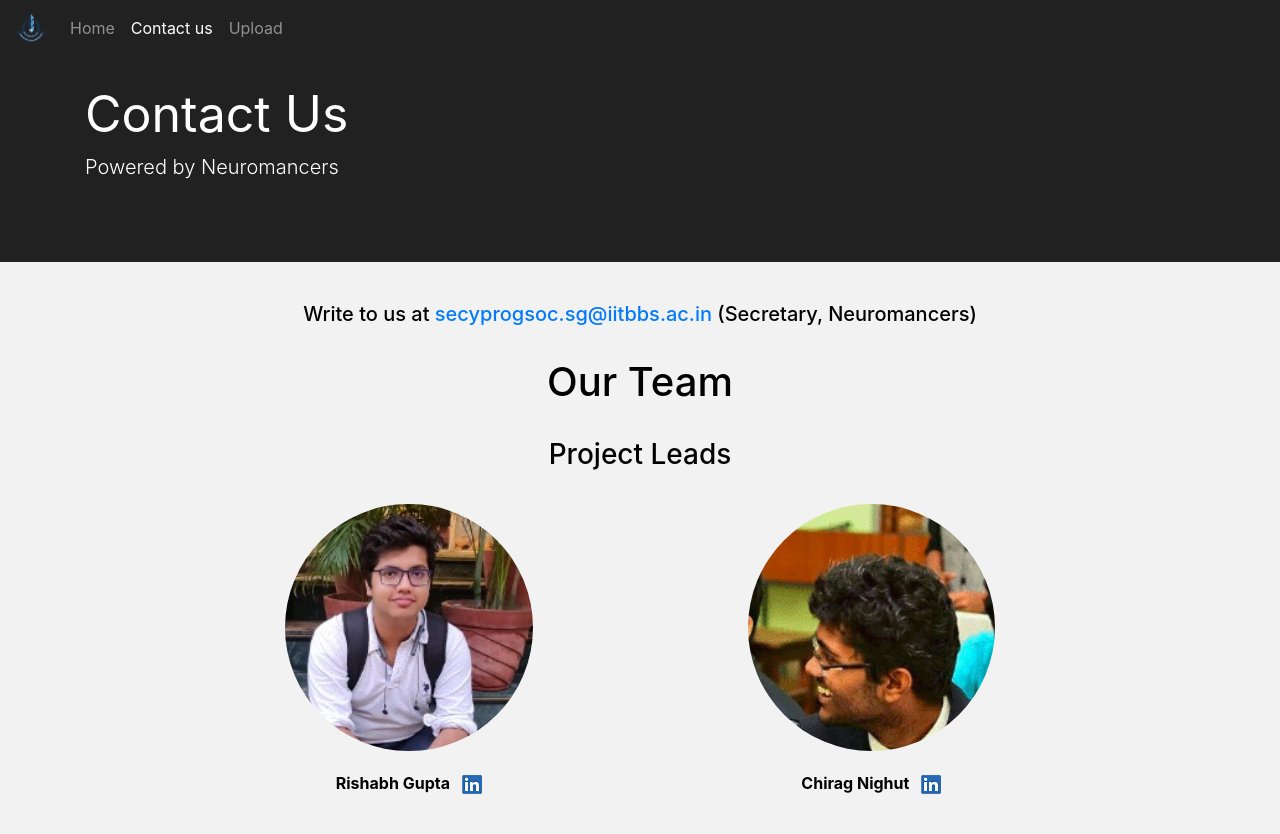
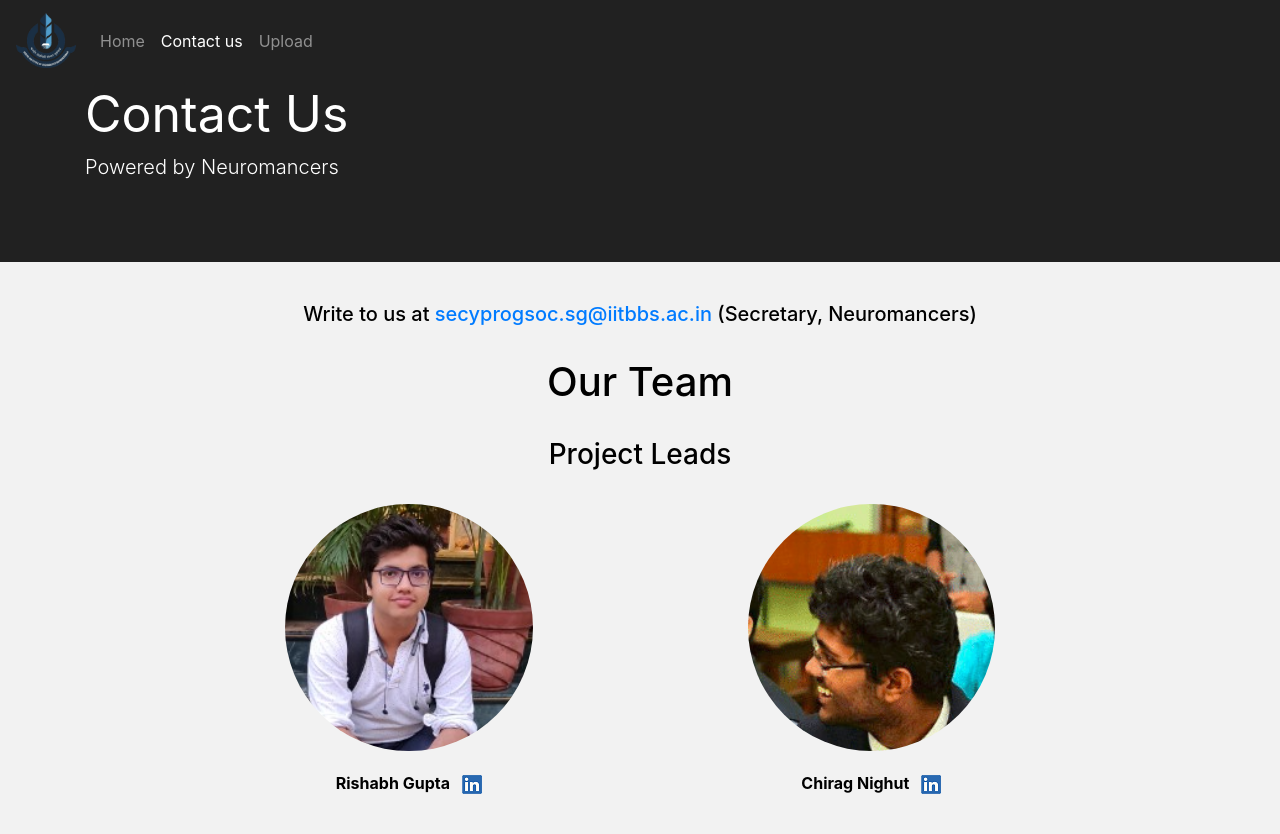
Before and after one commit to NeuromancersIITBBS/AcademicResourcePortal, a plain HTML site: page ContactUs.html in a window 1280 px wide. Shown: the top 834 px of the page. Drawn offline with nearby package versions, Linux system fonts and the light colour scheme.

Commit message:
adjusted logo size

```diff
--- a/ContactUs.html
+++ b/ContactUs.html
@@ -32,7 +32,7 @@
     <body style="background-color:#f2f2f2">
 
         <nav class="navbar navbar-expand-lg navbar-dark text-dark fixed-top"  style="width:100%;background-color:#212121">
-          <a href="./index.html">  <img class="navbar-brand" src='./views/Images/collegelogo.png' style='width:30px '></a>
+          <a href="./index.html">  <img class="navbar-brand" src='./views/Images/collegelogo.png' style='width:60px '></a>
           <button class="navbar-toggler ml-auto"  type="button" data-toggle="collapse" data-target="#navbarSupportedContent" aria-controls="navbarSupportedContent" aria-expanded="false" aria-label="Toggle navigation">
             <span class="navbar-toggler-icon"></span>
           </button>
```
Also changed, not shown: SubjectTemplate.html (+1 -1 lines), adminpage.html (+1 -1 lines), index.html (+1 -1 lines), upload_page.html (+1 -1 lines).
